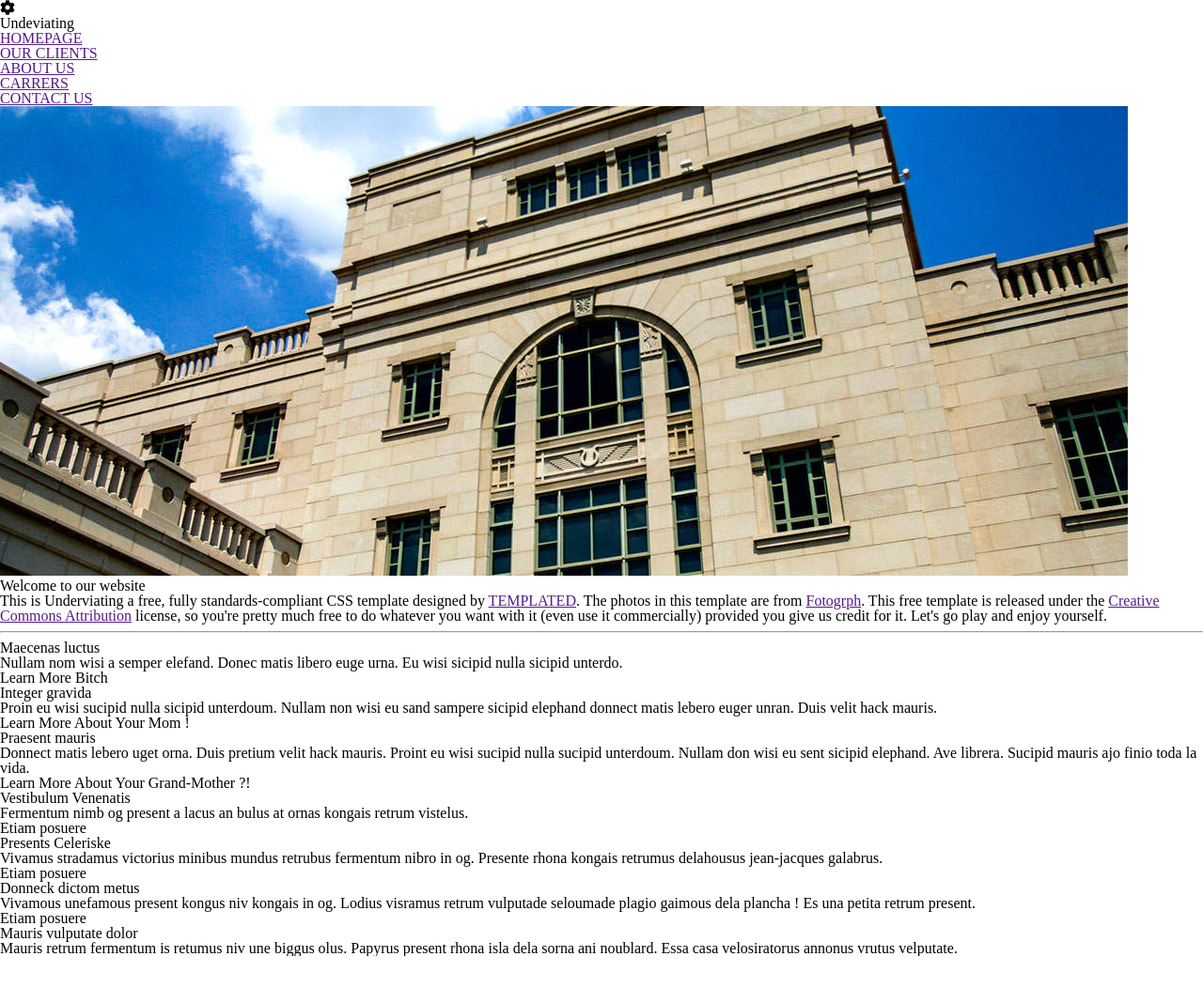
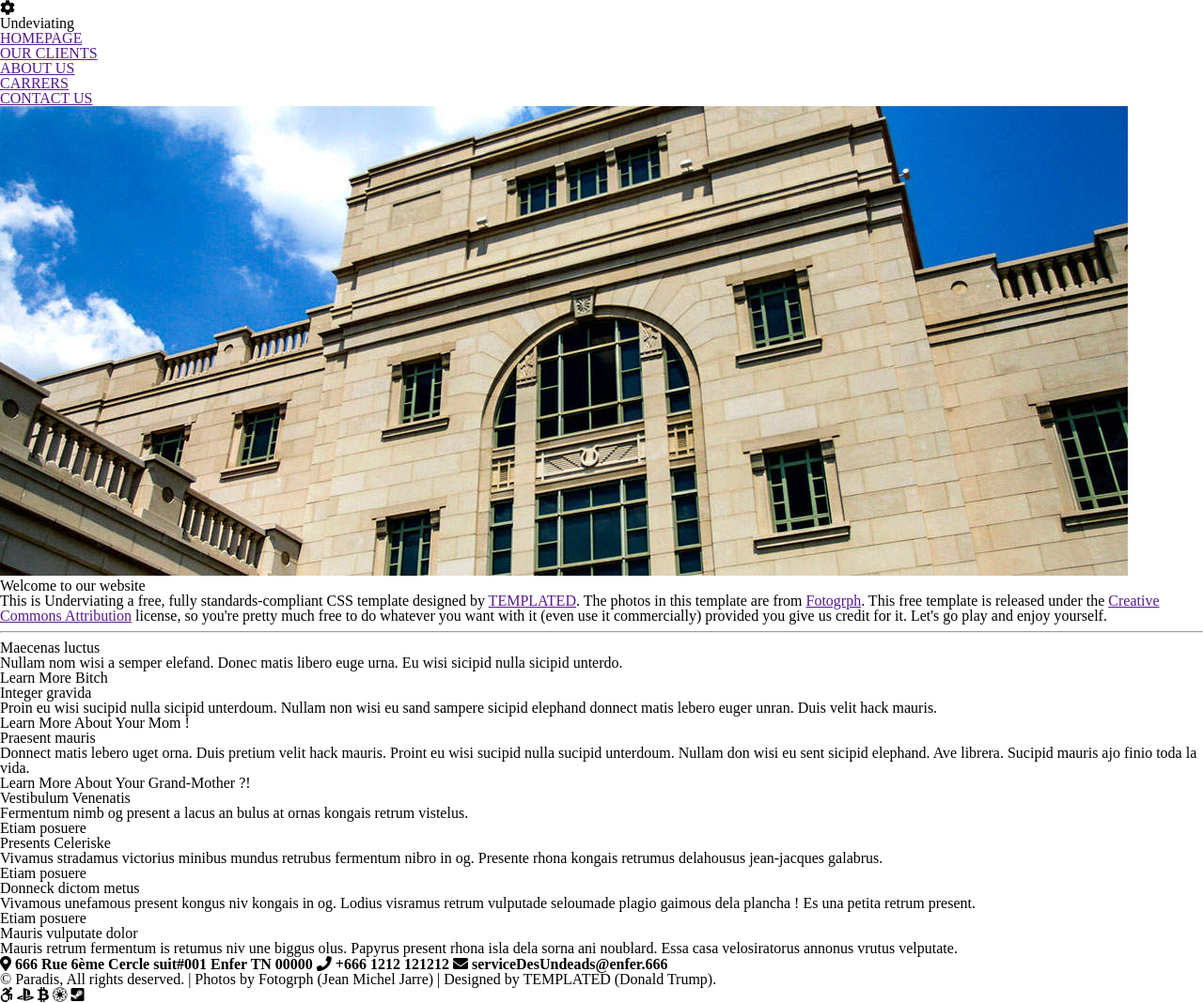
Before and after one commit to NekoJakkaru/challenge4, a plain HTML site: page index.html in a window 1280 px wide. Shown: the whole page at 94% size. Before the commit the page ends 1018 px from the top, so only its background shows below. Drawn offline with Linux system fonts and the light colour scheme.

Commit message:
finish html :)

```diff
--- a/index.html
+++ b/index.html
@@ -101,6 +101,21 @@
 
         </section>
 
-        <section></section>
+        <section class="contact">
+
+          <i class="fas fa-map-marker-alt"> 666 Rue 6ème Cercle suit#001 Enfer TN 00000</i>
+          <i class="fas fa-phone"> +666 1212 121212</i>
+          <i class="fas fa-envelope"> serviceDesUndeads@enfer.666</i>
+
+        </section>
+
+        <footer>
+          <p> &copy; Paradis, All rights deserved. | Photos by Fotogrph (Jean Michel Jarre) | Designed by TEMPLATED (Donald Trump). </p>
+          <i class="fab fa-accessible-icon"></i>
+          <i class="fab fa-playstation"></i>
+          <i class="fab fa-btc"></i>
+          <i class="fab fa-galactic-republic"></i>
+          <i class="fab fa-steam-square"></i>
+        </footer>
     </body>
 </html>
```
